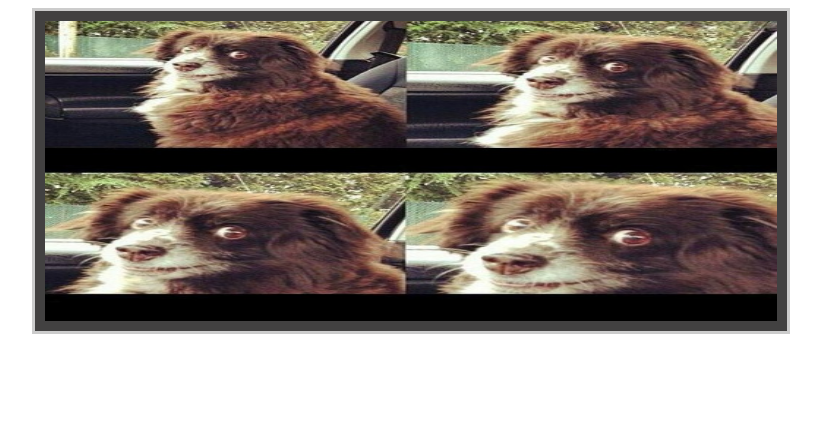
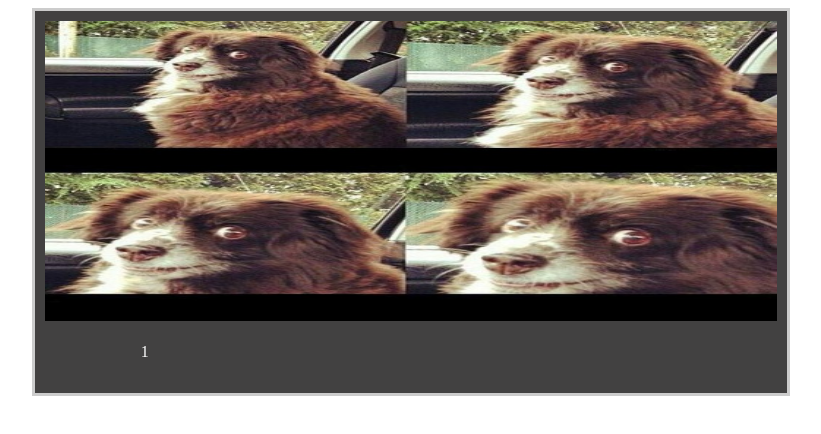
Before and after one commit to LenarFF/cssMemSlider, a plain HTML site: page index.html in a window 1280 px wide. Shown: the whole page, without its empty margins (229-1050 px from the left). Drawn offline with Linux system fonts and the light colour scheme.

Commit message:
feat: add captions 10/17/2021 03:39:58

```diff
--- a/index.html
+++ b/index.html
@@ -26,6 +26,16 @@
           </img>
         </div>
       </div>
+          <div class="bottom">
+            <div class="captions__overflow">
+              <div class="captions__inner">
+                <p class="caption caption_1">1</p>
+                <p class="caption caption_2">2</p>
+                <p class="caption caption_3">3</p>
+                <p class="caption caption_4">4</p>
+              </div>
+            </div>
+          </div>
     </div>
   </div>
 </body>
--- a/style.css
+++ b/style.css
@@ -20,15 +20,66 @@
   overflow: hidden;
 }
 
-.slides__inner {
+.slides__inner,
+.captions__inner {
    transition: margin-left 800ms cubic-bezier(0.770, 0.000, 0.175, 1.000);
    width: 400%;
-   line-height: 0;
+}
+
+.slides__inner {
    height: 300px;
 }
+
 
 .slide {
    width: 25%;
    float:left;
    height: 100%;
 }
+
+.bottom {
+  width: 100%;
+  display: flex;
+  align-items: center;
+  justify-content: space-between;
+}
+
+.slide1:checked ~ #slides .slides__inner,
+.slide1:checked ~ #slides .captions__inner
+ {
+   margin-left: 0;
+}
+.slide2:checked ~ #slides .slides__inner,
+.slide2:checked ~ #slides .captions__inner
+ {
+   margin-left: -100%;
+}
+.slide3:checked ~ #slides .slides__inner,
+.slide3:checked ~ #slides .captions__inner
+ {
+   margin-left: -200%;
+}
+.slide4:checked ~ #slides .slides__inner,
+.slide4:checked ~ #slides .captions__inner
+ {
+   margin-left: -300%;
+}
+
+.captions__overflow {
+  width: 200px;
+  overflow: hidden;
+}
+
+.captions__inner {
+   height: 30px;
+}
+
+.caption {
+   width: 200px;
+   float:left;
+   display: flex;
+   justify-content: center;
+   align-items: center;
+   height: 100%;
+   color: white;
+}
```
